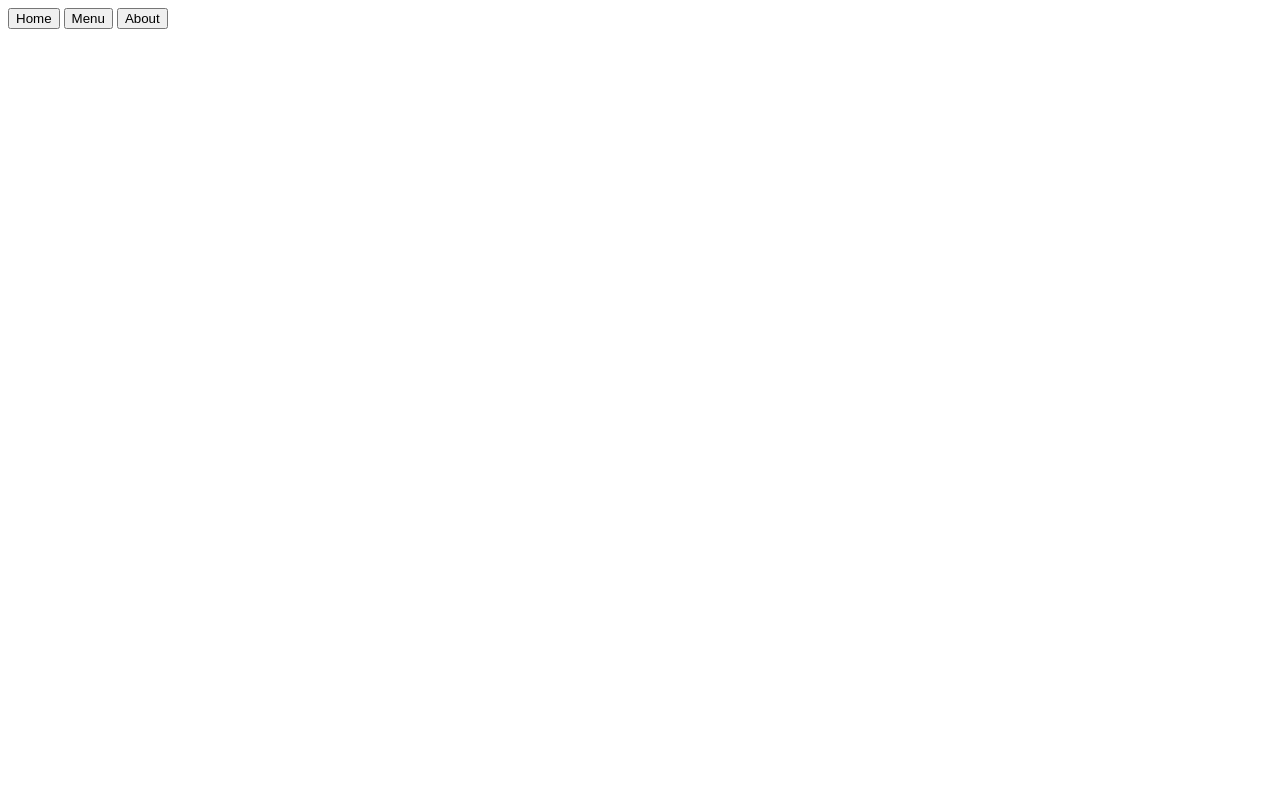
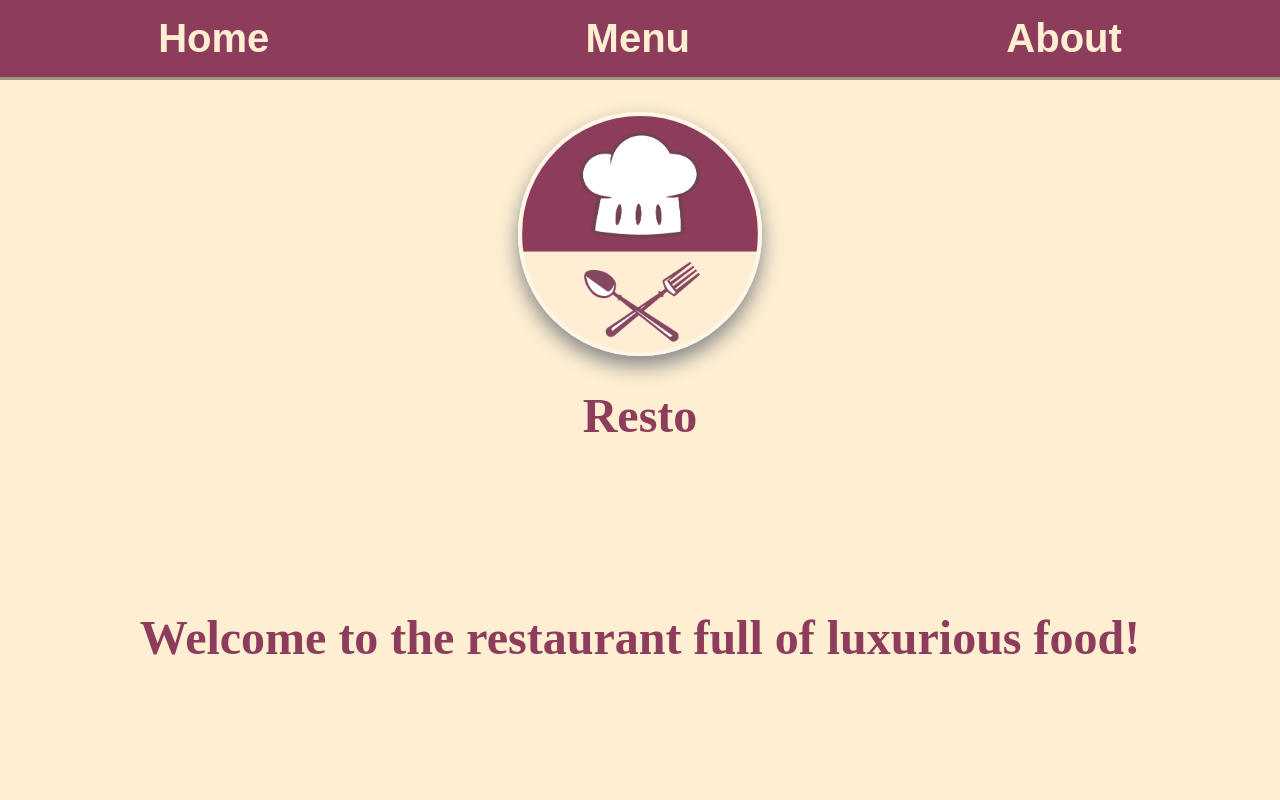
Before and after one commit to VerxMaxum/odin-restaurant, a website built with webpack: page src/index.html in a window 1280 px wide. Built offline with nearby package versions, Linux system fonts and the light colour scheme.

Commit message:
Make a page loader for home

```diff
--- a/package.json
+++ b/package.json
@@ -11,7 +11,9 @@
   "author": "",
   "license": "ISC",
   "devDependencies": {
+    "css-loader": "^7.1.2",
     "html-webpack-plugin": "^5.6.0",
+    "style-loader": "^4.0.0",
     "webpack": "^5.91.0",
     "webpack-cli": "^5.1.4"
   }
--- a/src/index.html
+++ b/src/index.html
@@ -3,16 +3,27 @@
 <head>
     <meta charset="UTF-8">
     <meta name="viewport" content="width=device-width, initial-scale=1.0">
+    <link href="styles.css" rel="stylesheet">
     <title>Restaurant Page</title>
 </head>
 <body>
     <header>
         <nav>
-            <button>Home</button>
-            <button>Menu</button>
-            <button>About</button>
+            <button class="navbar-button">Home</button>
+            <button class="navbar-button">Menu</button>
+            <button class="navbar-button">About</button>
         </nav>
     </header>
-    <div id="content"></div>
+    <div id="content">
+        <div class="logo-wrapper">
+            <div class="logo-container">
+                <img src="../assets/logo.png" alt="logo">
+                <h1>Resto</h1>
+            </div>
+        </div>
+        <div class="welcome">
+            <p class="welcome-message">Welcome to the restaurant full of luxurious food!</p>
+        </div>
+    </div>
 </body>
 </html>
--- a/src/index.js
+++ b/src/index.js
@@ -1 +1,51 @@
-console.log("This is now working");
+import './styles.css';
+import Logo from '../assets/logo.png'
+
+export function loadHome() {
+    const navBar = document.querySelector('nav');
+    const divContent = document.querySelector('div#content');
+
+    const homeButton = document.createElement('button');
+    const menuButton = document.createElement('button');
+    const aboutButton = document.createElement('button');
+
+    homeButton.classList.add('navbar-button');
+    menuButton.classList.add('navbar-button');
+    aboutButton.classList.add('navbar-button');
+
+    homeButton.textContent = 'Home';
+    menuButton.textContent = 'Menu';
+    aboutButton.textContent = 'About';
+
+    navBar.appendChild(homeButton);
+    navBar.appendChild(menuButton);
+    navBar.appendChild(aboutButton);
+
+    const logoWrapper = document.createElement('div');
+    const welcome = document.createElement('div');
+
+    logoWrapper.classList.add('logo-wrapper');
+    welcome.classList.add('welcome');
+
+    const logoContainer = document.createElement('div');
+    logoContainer.classList.add('logo-container');
+
+    const logo = new Image();
+    logo.src = Logo;
+    const resto = document.createElement('h1');
+    resto.textContent = 'Resto';
+
+    logoContainer.appendChild(logo);
+    logoContainer.appendChild(resto);
+
+    logoWrapper.appendChild(logoContainer);
+
+    const welcomeMsg = document.createElement('p');
+    welcomeMsg.classList.add('welcome-message');
+    welcomeMsg.textContent = 'Welcome to the restaurant full of luxurious food!';
+
+    welcome.appendChild(welcomeMsg);
+
+    divContent.appendChild(logoWrapper);
+    divContent.appendChild(welcome);
+}
--- /dev/null
+++ b/src/styles.css
@@ -0,0 +1,92 @@
+* {
+    margin: 0;
+    padding: 0;
+    box-sizing: border-box;
+}
+
+body {
+    display: flex;
+    flex-direction: column;
+    min-height: 100vh;
+}
+
+header {
+    padding: 0;
+    background-color: #8D3D5B;
+    border-bottom: 3px #9e9583 solid;
+}
+
+nav {
+    display: flex;
+    justify-content: space-around;
+    padding: 0;
+}
+
+nav > button {
+    font-size: 2.5rem;
+    padding: 1rem 2rem;
+    height: 100%;
+    background-color: transparent;
+    border: none;
+    cursor: pointer;
+    color: #FEEFD3;
+    font-weight: 600;
+    transition-duration: 0.5s;
+}
+
+nav > button:hover {
+    background-color: #FEEFD3;
+    color: #8D3D5B;
+    box-shadow: 0 8px 12px #bebebe;
+}
+
+#content {
+    display: flex;
+    flex-direction: column;
+    flex: 1 0 auto;
+    background-color: #FEEFD3;
+}
+
+.logo-wrapper {
+    display: flex;
+    justify-content: center;
+    width: 100%;
+    padding: 2rem;
+}
+
+.logo-container {
+    width: 20%;
+    display: flex;
+    flex-direction: column;
+    gap: 2rem;
+    align-items: center;
+    padding: 0;
+    border-radius: 10px;
+
+}
+
+.logo-container > img {
+    width: 100%;
+    border: 4px #fff7e8 solid;
+    border-radius: 50%;
+    box-shadow: 0 10px 20px rgb(134, 134, 134);
+}
+
+.logo-container > h1 {
+    font-size: 3rem;
+    color: #8D3D5B;
+}
+
+.welcome {
+    display: flex;
+    flex: 1 0 auto;
+    justify-content: center;
+    align-items: center;
+}
+
+.welcome > p {
+    text-align: center;
+    font-size: 3rem;
+    font-weight: 600;
+    color: #8D3D5B;
+}
--- a/webpack.config.js
+++ b/webpack.config.js
@@ -7,6 +7,18 @@ module.exports = {
         filename: 'main.js',
         path: path.resolve(__dirname, 'dist'),
     },
+    module: {
+        rules: [
+          {
+            test: /\.css$/i,
+            use: ['style-loader', 'css-loader'],
+          },
+          {
+            test: /\.(png|svg|jpg|jpeg|gif)$/i,
+            type: 'asset/resource',
+          },
+        ],
+      },
     plugins: [
         new HtmlWebpackPlugin ({
             filenmae: 'index.html',
```
Also changed, not shown: assets/logo.png (added), 1 other file.
